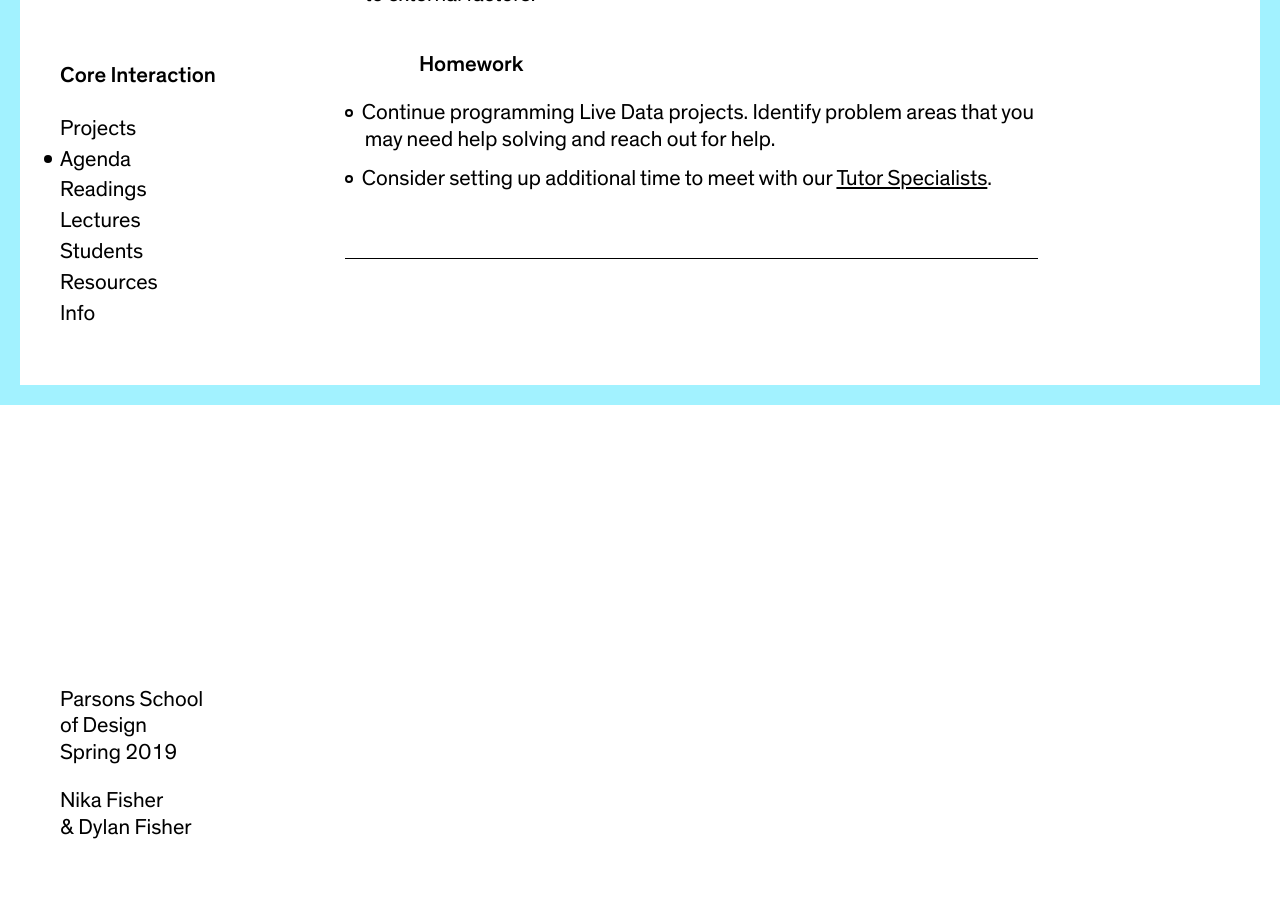
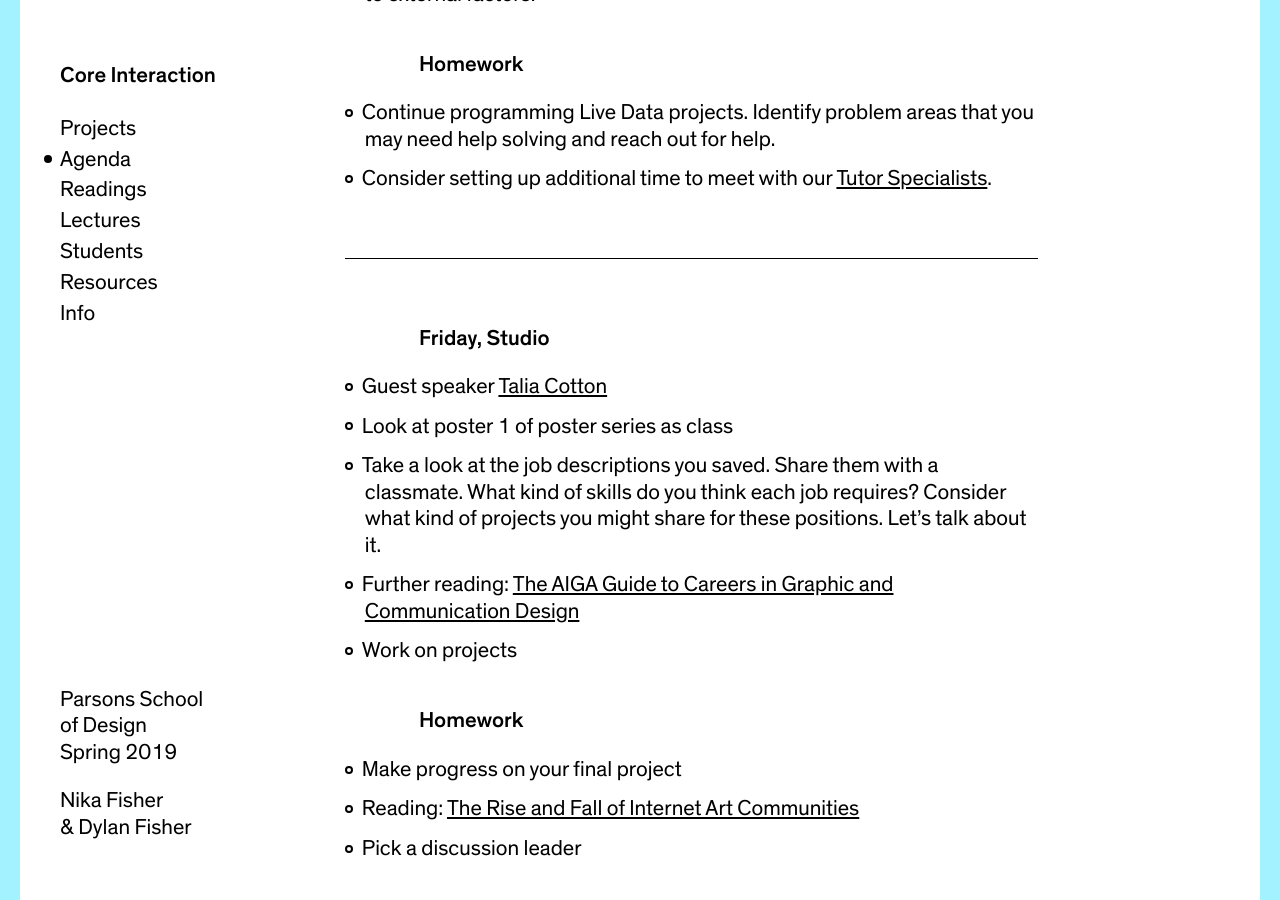
Before and after one commit to dylanfisher/ci19, a Jekyll site: the page built from _agendas/week-13.md, in a window 1280 px wide and 900 px high, scrolled down 1203 px. Built offline with Jekyll 4.4.1, drawn with Linux system fonts in a browser that asks for light colours.

Commit message:
Add agenda

```diff
--- a/_agendas/week-13.md
+++ b/_agendas/week-13.md
@@ -36,3 +36,19 @@ date_range:       4/23 – 4/26
 - Consider setting up additional time to meet with our [Tutor Specialists](/info/#tutor-schedule).
 
 ---
+
+### Friday, Studio
+
+- Guest speaker [Talia Cotton](https://taliacotton.com/)
+- Look at poster 1 of poster series as class
+- Take a look at the job descriptions you saved. Share them with a classmate. What kind of skills do you think each job requires? Consider what kind of projects you might share for these positions. Let&rsquo;s talk about it.
+- Further reading: [The AIGA Guide to Careers in Graphic and Communication Design](https://www.aiga.org/guide-careerguide)
+- Work on projects
+
+### Homework
+
+- Make progress on your final project
+- Reading: [The Rise and Fall of Internet Art Communities](https://www.artsy.net/article/artsy-editorial-rise-fall-internet-art-communities)
+- Pick a discussion leader
+
+---
```
